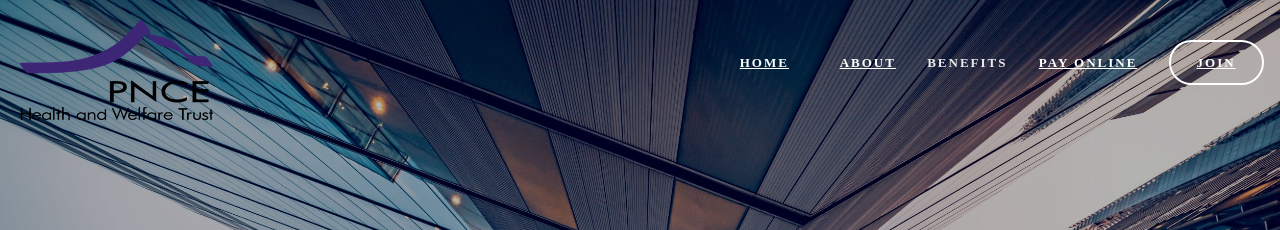
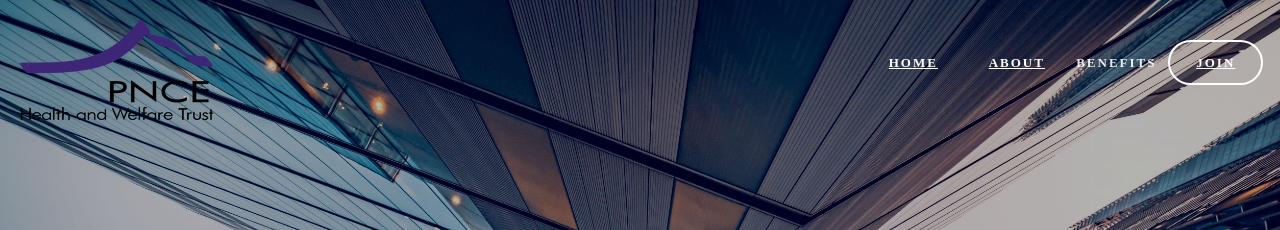
Before and after one commit to pncehwt/pncehwt.github.io, a Jekyll site: the page built from index.md, in a window 1280 px wide. Shown: the top 230 px of the page. Built offline with Jekyll 4.4.1, drawn with Linux system fonts in a browser that asks for light colours; some web fonts are replaced.

Commit message:
Removed pay online link from main nav

```diff
--- a/_includes/page-navigation.html
+++ b/_includes/page-navigation.html
@@ -26,9 +26,6 @@
           </div>
         </div>
       </div>
-      <div class="nav external">
-        <a href="https://pncehwt.maxcheckout.com/">Pay Online</a>
-      </div>
       <div class="nav">
         <a class="nav-highlight" href="/join">Join</a>
       </div>
```
